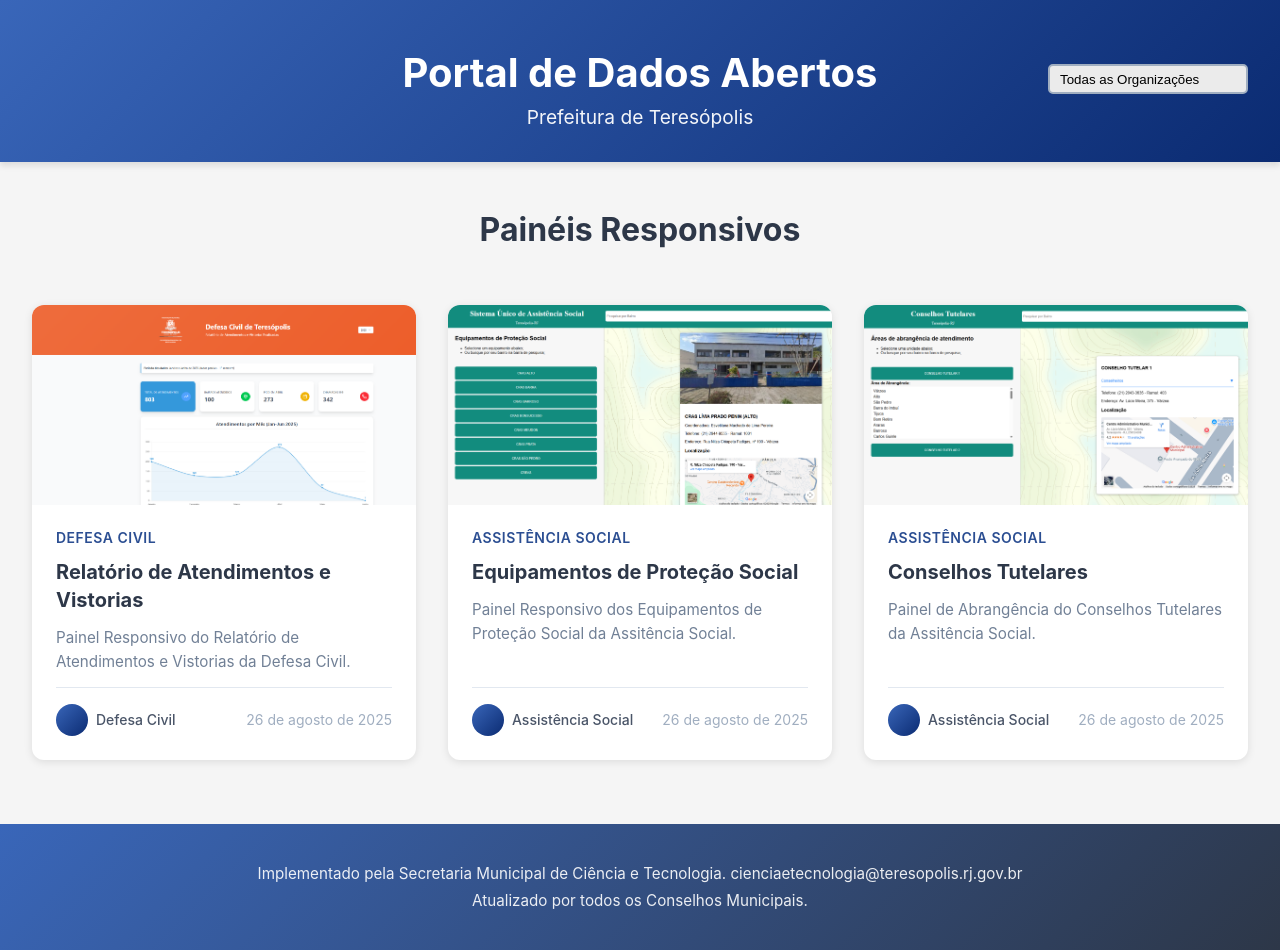
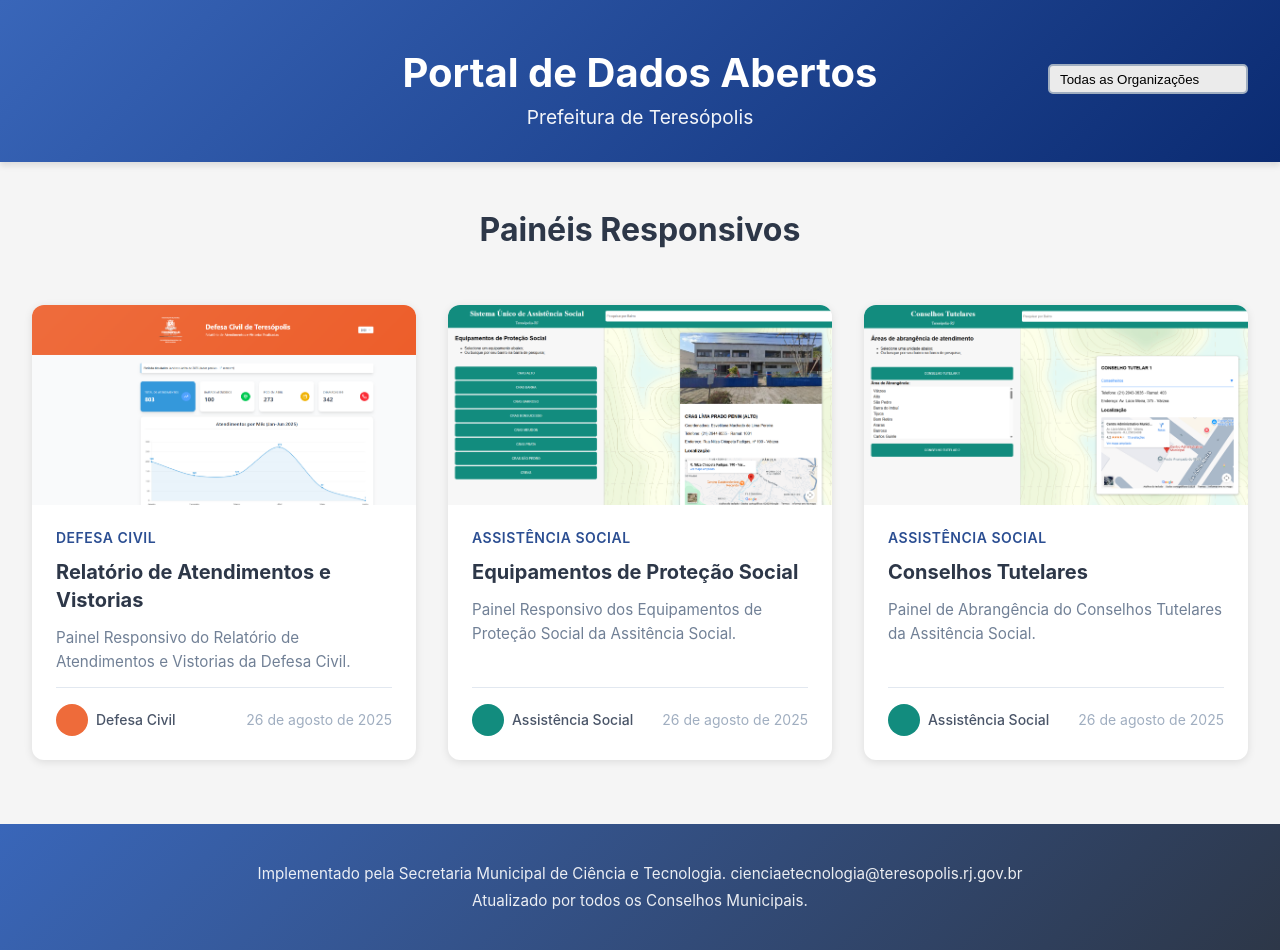
Before and after one commit to CiTecTeresopolis/Pain-is-Responsivos, a React (Vite) app: page / in a window 1280 px wide. Built offline with nearby package versions, Linux system fonts and the light colour scheme.

Commit message:
atualização css

```diff
--- a/src/App.css
+++ b/src/App.css
@@ -146,7 +146,7 @@
   width: 32px;
   height: 32px;
   border-radius: 50%;
-  background: linear-gradient(135deg, #3966b9 0%, #0b2b72 100%);
+  /* background: linear-gradient(135deg, #3966b9 0%, #0b2b72 100%); */
 }
 
 .autor-nome {
--- a/src/App.tsx
+++ b/src/App.tsx
@@ -16,6 +16,7 @@ function App() {
       data: "26 de agosto de 2025",
       capa: "/defesa-civil.png",
       link: "https://dashboard-defesa-civil.vercel.app/",
+      cor: "#EE6B3A",
     },
     {
       id: 2,
@@ -27,6 +28,7 @@ function App() {
       data: "26 de agosto de 2025",
       capa: "/equipamentos-protecao-social.png",
       link: "https://equipamentos-protecao-social.vercel.app/",
+      cor: "#128C7E",
     },
     {
       id: 3,
@@ -38,6 +40,7 @@ function App() {
       data: "26 de agosto de 2025",
       capa: "/conselhos-tutelares.png",
       link: "https://conselhos-tutelares.vercel.app/",
+      cor: "#128C7E",
     },
   ];
 
@@ -106,7 +109,10 @@ function App() {
                 <p className="card-descricao">{painel.descricao}</p>
                 <div className="card-footer">
                   <div className="card-autor">
-                    <div className="autor-avatar"></div>
+                    <div
+                      style={{ backgroundColor: painel.cor }}
+                      className="autor-avatar"
+                    ></div>
                     <span className="autor-nome">{painel.autor}</span>
                   </div>
                   <span className="card-data">{painel.data}</span>
```
